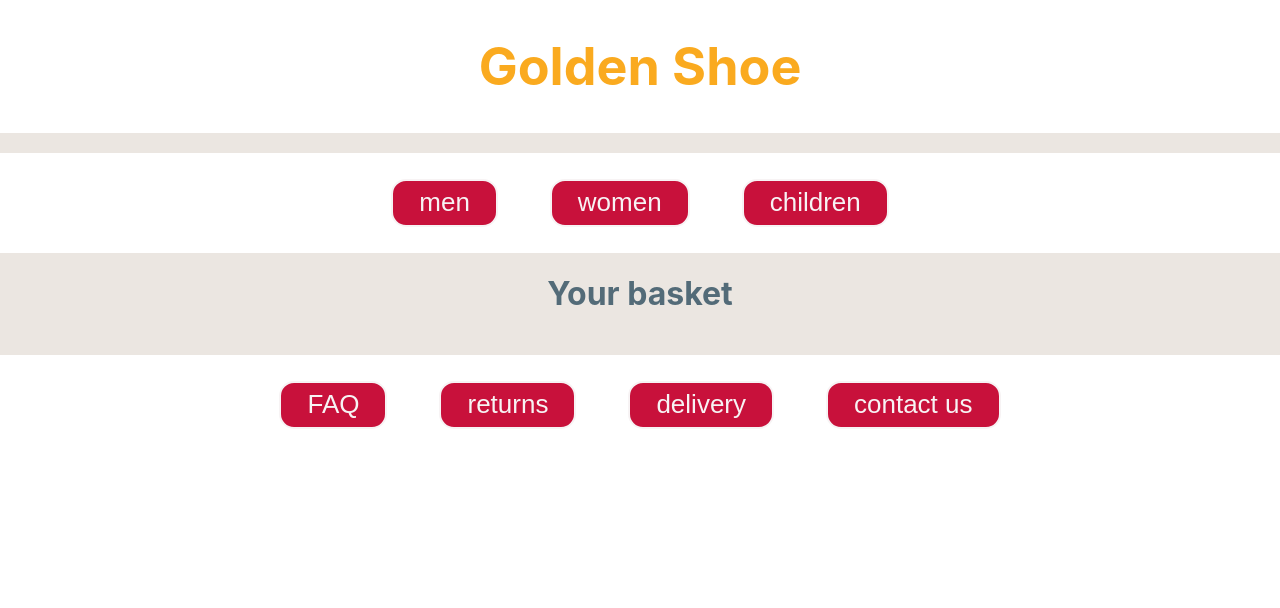
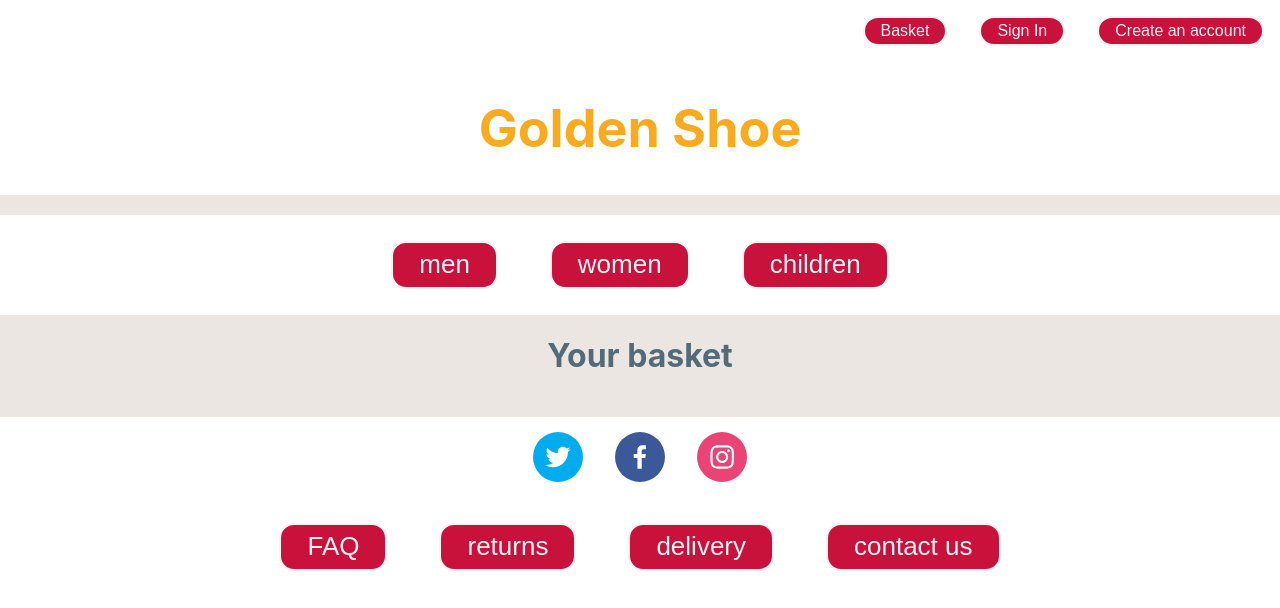
Before and after one commit to CharlyMannion/fe-scheuster, a React (Create React App) app: page /basket in a window 1280 px wide. Shown: the top 608 px of the page. Built offline with nearby package versions, Linux system fonts and the light colour scheme.

Commit message:
adds social media icons and topbar with links that only reload page ATM

```diff
--- a/package.json
+++ b/package.json
@@ -12,6 +12,7 @@
         "react-dom": "^17.0.1",
         "react-reveal": "^1.2.2",
         "react-scripts": "4.0.1",
+        "react-social-icons": "^4.1.0",
         "styled-components": "^5.2.1",
         "web-vitals": "^0.2.4"
     },
--- a/src/App.css
+++ b/src/App.css
@@ -8,6 +8,13 @@
     max-width: 100%;
     background-color: #ebe6e1;
     color: rgba(83, 107, 120, 1);
+}
+
+.topbar {
+    background-color: white;
+    width: 100%;
+    display: flex;
+    justify-content: right;
 }
 
 .unpaddedList {
@@ -115,6 +122,19 @@ img {
     border: 2px dashed red;
 }
 
+.iconbar {
+    min-height: 10vh;
+    width: 100%;
+    display: flex;
+    flex-direction: row;
+    align-items: center;
+    justify-content: center;
+    font-size: calc(10px + 2vmin);
+    color: rgba(83, 107, 120, 1);
+    background-color: white;
+    border-top: 20px solid #ebe6e1;
+}
+
 .footer {
     min-height: 10vh;
     width: 100%;
@@ -125,7 +145,6 @@ img {
     font-size: calc(10px + 2vmin);
     color: rgba(83, 107, 120, 1);
     background-color: white;
-    border-top: 20px solid #ebe6e1;
 }
 
 @media only screen and (min-width: 600px) {
--- a/src/App.jsx
+++ b/src/App.jsx
@@ -2,6 +2,7 @@ import React, { Component } from 'react';
 // import FadeIn from 'react-fade-in';
 import './App.css';
 import { Router } from '@reach/router';
+import TopBar from './components/TopBar';
 import Header from './components/Header';
 import Footer from './components/Footer';
 import NavBar from './components/NavBar';
@@ -12,14 +13,16 @@ import ErrorDisplay from './components/ErrorDisplay';
 import Returns from './components/Returns';
 import Delivery from './components/Delivery';
 import FAQ from './components/FAQ';
-import ContactForm from './components/ContactForm';
+import ContactPage from './components/ContactPage';
 import Basket from './components/Basket';
+import IconBar from './components/IconBar';
 
 class App extends Component {
 
   render() {
     return (
       <div className="App">
+         <TopBar />
          <Header />
          <NavBar />
          <OptionsBar />
@@ -28,12 +31,13 @@ class App extends Component {
              <ShoeList path="/shoes/:slug" />
              <SingleShoe path="/shoe/:shoe_id" />
              <ErrorDisplay default status={404} message="This page does not exist"/>
-             <ContactForm path="/contact" />
+             <ContactPage path="/contact" />
              <FAQ path="/faq" />
              <Returns path="/returns" />
              <Delivery path="/delivery" />
              <Basket path="basket"/>
          </Router>
+         <IconBar />
          <Footer />
       </div>
   );
--- a/src/components/ContactForm.jsx
+++ b/src/components/ContactForm.jsx
@@ -1,21 +1,2 @@
 import React, { Component } from "react";
-
-class ContactForm extends Component {
-  render() {
-    return (
-      <body>
-        <h1> Contact Us</h1>
-        <p>
-          <strong> Online Advice Team Number: </strong>
-          03454 501865.
-        </p>
-        <p>
-          <strong> Email Enquiries: </strong>
-          <a href="online@goldenshoe.co.uk">online@goldenshoe.co.uk</a>
-        </p>
-      </body>
-    );
-  }
-}
-
-export default ContactForm;
+// import { useForm } from '@formspree/react';
--- /dev/null
+++ b/src/components/ContactPage.jsx
@@ -0,0 +1,22 @@
+import React, { Component } from "react";
+// import ContactForm from './ContactForm'
+
+class ContactPage extends Component {
+  render() {
+    return (
+      <body>
+        <h1> Contact Us</h1>
+        <p>
+          <strong> Online Advice Team Number: </strong>
+          03454 501865.
+        </p>
+        <p>
+          <strong> Email Enquiries: </strong>
+          <a href="online@goldenshoe.co.uk">online@goldenshoe.co.uk</a>
+        </p>
+      </body>
+    );
+  }
+}
+
+export default ContactPage;
--- /dev/null
+++ b/src/components/IconBar.jsx
@@ -0,0 +1,17 @@
+import React from 'react';
+import ReactDOM from 'react-dom';
+import { SocialIcon } from 'react-social-icons';
+
+const IconBar = () => {
+    return (
+      <footer className="iconbar">
+        <SocialIcon url="http://twitter.com/goldenshoe" />
+        <p></p>
+        <SocialIcon url="http://facebook.com/goldenshoe" />
+        <p></p>
+        <SocialIcon url="http://instagram.com/goldenshoe" />
+      </footer>
+    );
+  };
+
+  export default IconBar;
--- /dev/null
+++ b/src/components/TopBar.jsx
@@ -0,0 +1,28 @@
+import React, { Component } from "react";
+import { Link } from "@reach/router";
+import StyledButton from "../styledComponents/StyledButton";
+
+class NavBar extends Component {
+  state = {
+    categories: ["Basket", "Sign In", "Create an account"],
+  };
+
+  render() {
+    const { categories } = this.state;
+    return (
+      <div className="topbar">
+        <nav>
+          {categories.map((category) => {
+            return (
+              <Link to={`/`} key={category}>
+                <StyledButton>{category}</StyledButton>
+              </Link>
+            );
+          })}
+        </nav>
+      </div>
+    );
+  }
+}
+
+export default NavBar;
```
